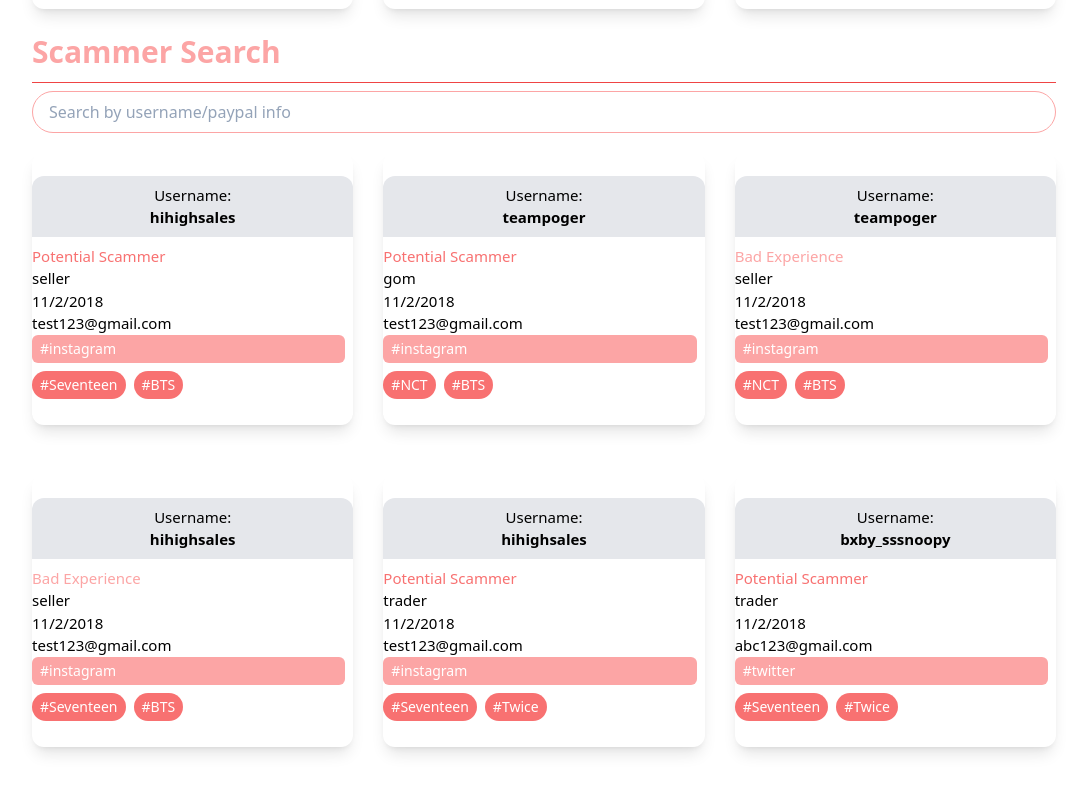
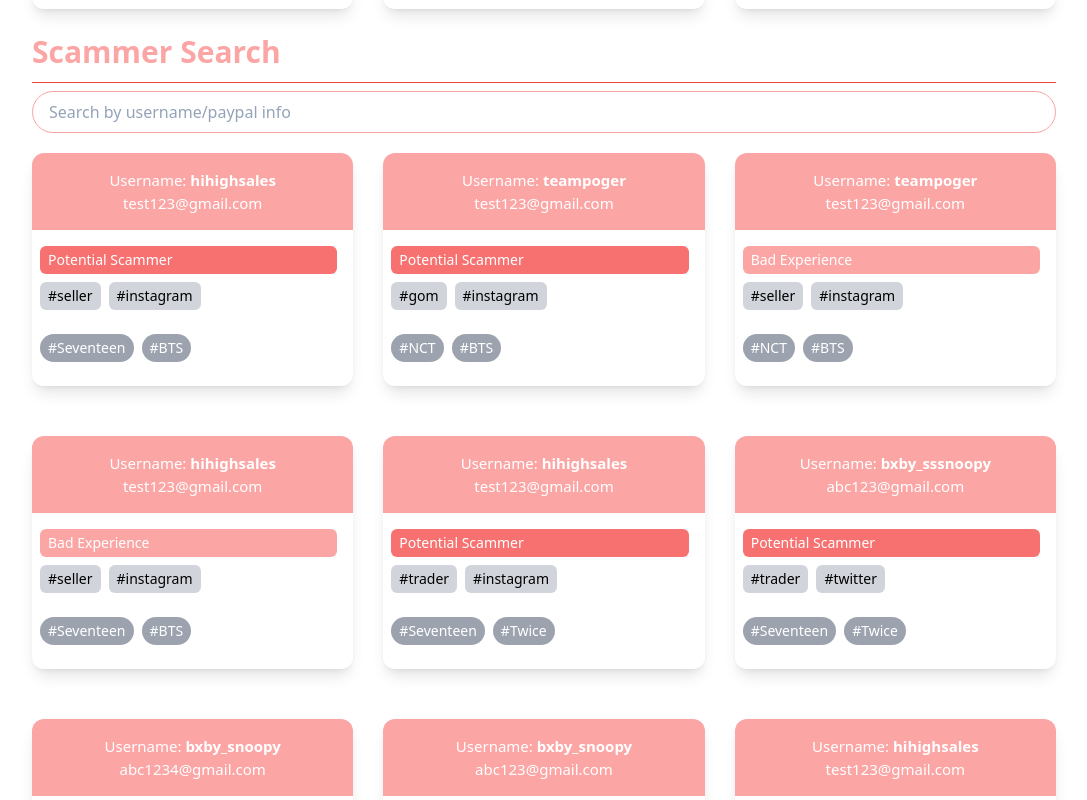
Before and after one commit to xiaqian1999/Kpop-All-In-One, a React (Vite) app: page / in a window 1280 px wide. Shown: the part 2380-3180 px from the top of the page, without its empty margins (96-1183 px from the left). Built offline with nearby package versions, Linux system fonts and the light colour scheme.

Commit message:
design update with using classNames dependency

```diff
--- a/src/components/ScammerPostItem.jsx
+++ b/src/components/ScammerPostItem.jsx
@@ -4,30 +4,32 @@ import classNames from 'classnames';
 const ScammerPostItem = ({id, insta_url, username, date_of_post, user_type, platform_transaction, scammer_type, kpop_group, payment_info}) => {
 
     const scammerTypeColorClass = classNames({
-        'text-red-400': scammer_type === 'Potential Scammer',
-        'text-red-300': scammer_type === 'Bad Experience',
-        'text-red-200': scammer_type === 'Selective Scammer',
-        'text-gray-500': !['Potential Scammer', 'Bad Experience', 'Selective Scammer'].includes(scammer_type),
+        'bg-red-400': scammer_type === 'Potential Scammer',
+        'bg-red-300': scammer_type === 'Bad Experience',
+        'bg-red-200': scammer_type === 'Selective Scammer',
+        'bg-gray-500': !['Potential Scammer', 'Bad Experience', 'Selective Scammer'].includes(scammer_type),
     })
 
     return (
         <div key={id} className='w-full m-auto rounded-xl shadow-lg text-[15px] text-md' style={{ transition: '0.3s', animation: 'fadeIn 1s' }}>
-            <a href={insta_url} className='p-4'>
-                <div className='mb-2 justify-between text-center p-2 bg-gray-200 rounded-t-xl'>
-                    Username: <p className='font-bold'>{username}</p>
+            <a href={insta_url}>
+                <div className='mb-2 justify-between text-center py-4 bg-red-300 text-white border-b-slate-100 rounded-t-xl'>
+                    Username: <span className='font-bold'>{username}</span>
+                    <p>{payment_info}</p>
                 </div>
-                <div className='mb-2'>
-                    <p className={`${scammerTypeColorClass}`}>{scammer_type}</p>
-                    <p>{user_type}</p>
-                    <p>{date_of_post}</p>
-                    <p>{payment_info}</p>
-                    <div className='px-2 py-1 bg-red-300 text-white rounded-md mr-2 text-sm'> #{platform_transaction}</div>
+                <div className='p-2'>
+                    <p className={`${scammerTypeColorClass} px-2 py-1 text-white rounded-md mr-2 text-sm`}>{scammer_type}</p>
+                    <div className='flex flex-wrap my-2'>
+                        <span className='px-2 py-1 rounded-md mr-2 text-sm bg-gray-300'>#{user_type}</span>
+                        <span className='px-2 py-1 rounded-md mr-2 text-sm bg-gray-300'>#{platform_transaction}</span>
+                    </div>
+                    <div className='flex flex-wrap py-4'>
+                        {kpop_group.map((group_name, index) => (
+                            <div className='px-2 py-1 bg-gray-400 text-white rounded-full mr-2 text-sm overflow-auto' key={index}> #{group_name}</div>
+                        ))}
+                    </div>
                 </div>
-                <div className='flex flex-wrap'>
-                    {kpop_group.map((group_name, index) => (
-                        <div className='px-2 py-1 bg-red-400 text-white rounded-full mr-2 text-sm overflow-auto mb-1' key={index}> #{group_name}</div>
-                    ))}
-                </div>
+
             </a>
         </div>
     )
--- a/src/components/SearchScammer.jsx
+++ b/src/components/SearchScammer.jsx
@@ -4,6 +4,8 @@ import { scammer_post_list } from '../assets/assets';
 import { FontAwesomeIcon } from '@fortawesome/react-fontawesome'
 
 const SearchScammer = ({searchScammerKeyword, setSearchScammerKeyword}) => {
+
+    //Search Bar
     const filteredData = scammer_post_list.filter(item => {
         const term = searchScammerKeyword.toLowerCase();
         return (
```
